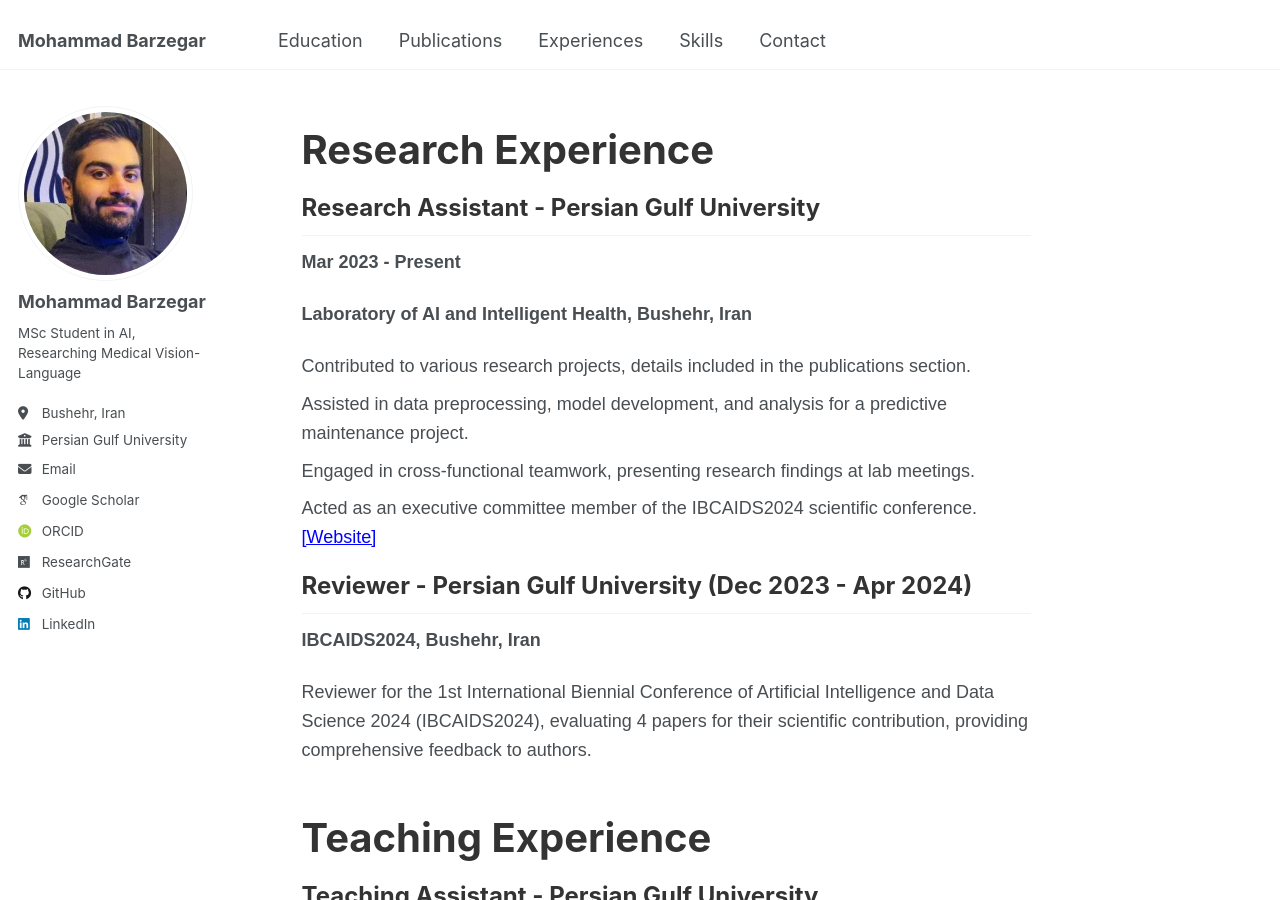
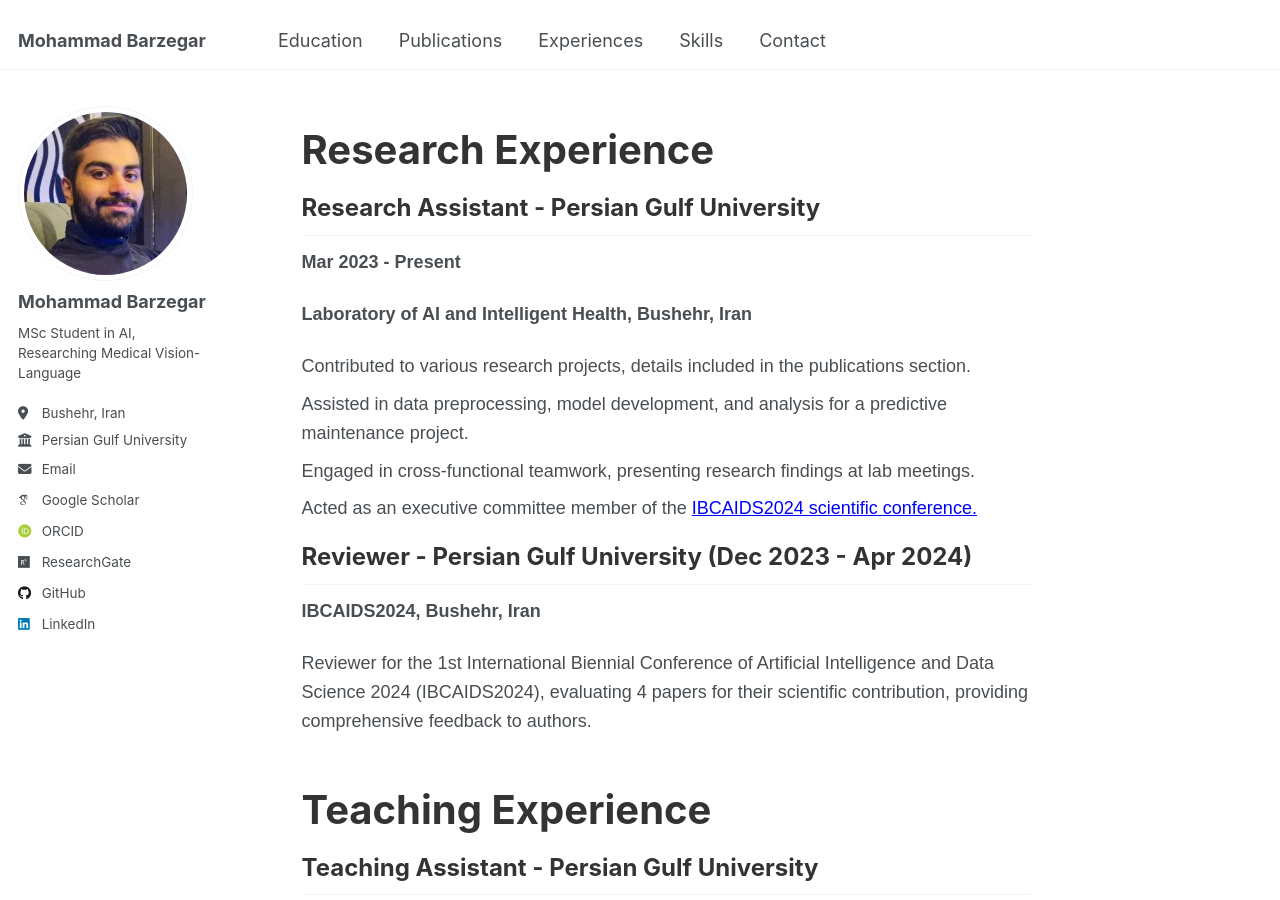
Before and after one commit to mbrz97/mbrz97.github.io, a Jekyll site: the page built from _pages/experiences.html, in a window 1280 px wide and 900 px high. Built offline with Jekyll 4.4.1, drawn with Linux system fonts in a browser that asks for light colours; some web fonts are replaced.

Commit message:
Update experiences.html

```diff
--- a/_pages/experiences.html
+++ b/_pages/experiences.html
@@ -65,7 +65,7 @@ author_profile: true
                 <li>Contributed to various research projects, details included in the publications section.</li>
                 <li>Assisted in data preprocessing, model development, and analysis for a predictive maintenance project.</li>
                 <li>Engaged in cross-functional teamwork, presenting research findings at lab meetings.</li>
-                <li>Acted as an executive committee member of the IBCAIDS2024 scientific conference. <a href="#">[Website]</a></li>
+                <li>Acted as an executive committee member of the <a href="https://dsai2024.pgu.ac.ir/">IBCAIDS2024 scientific conference.</a></li>
             </ul>
         </div>
 
```
